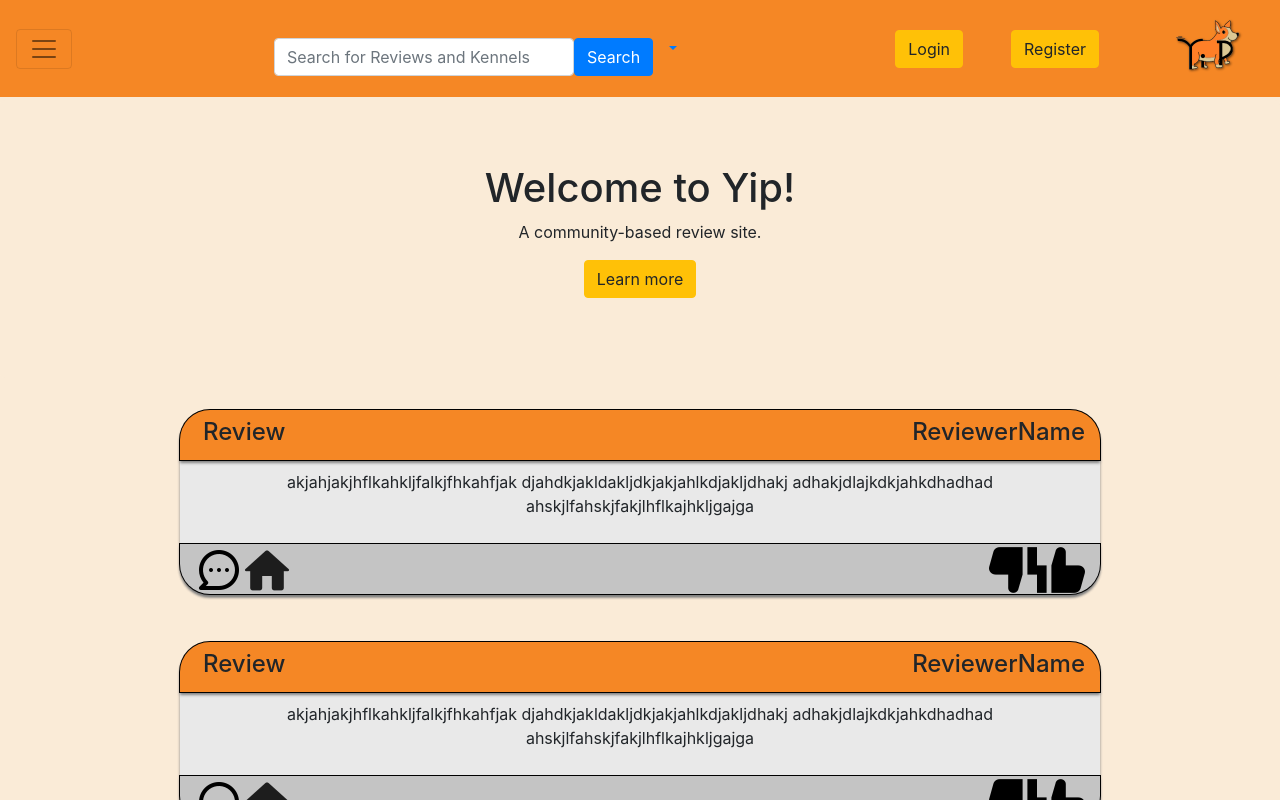
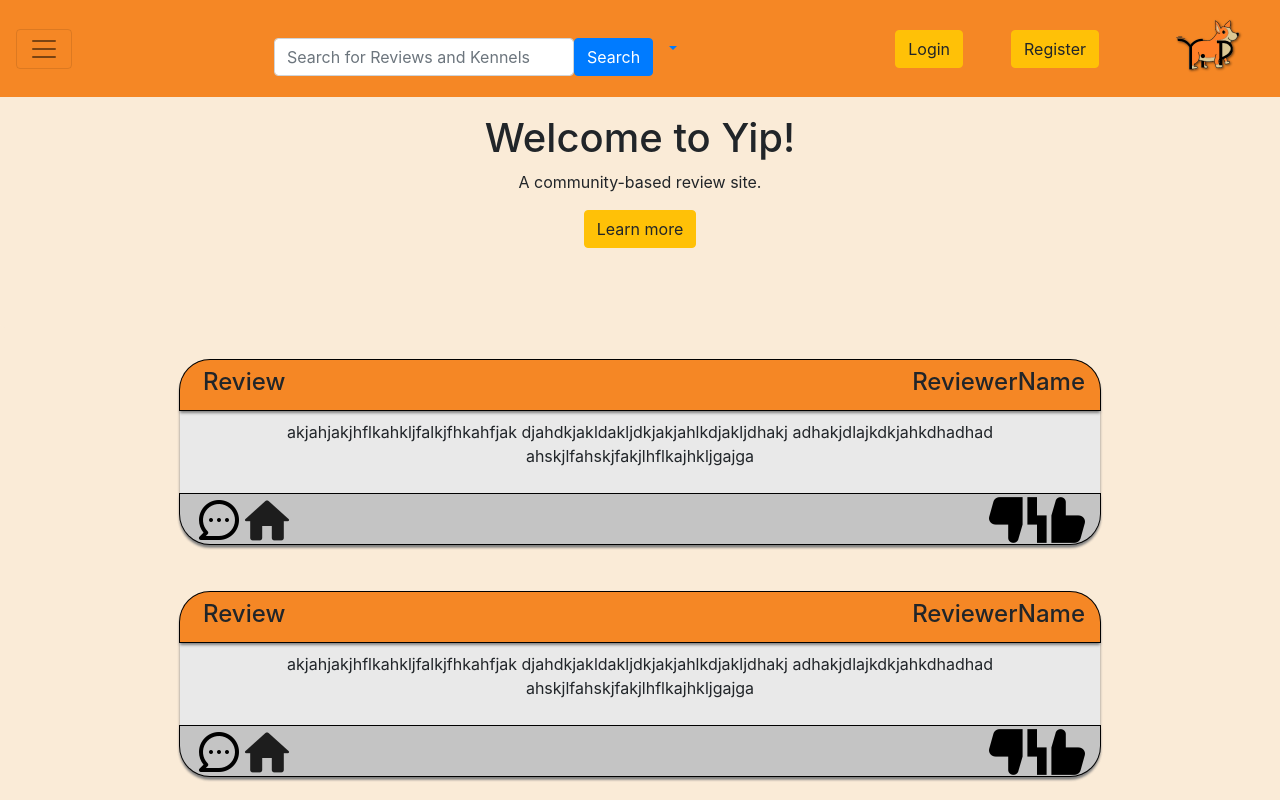
Before and after one commit to dawsonbdo/Yip, a React app in the folder frontend/: page / in a window 1280 px wide. Shown: the top 800 px of the page. Built offline with nearby package versions, Linux system fonts and the light colour scheme; no server answers; the HTML template or start-up script is replaced by a standard one.

Commit message:
Started Review page

```diff
--- a/frontend/src/css/App.css
+++ b/frontend/src/css/App.css
@@ -11,7 +11,7 @@ body {
 }
 
 #spaceNav {
-  padding-bottom: 100px;
+  padding-bottom: 50px;
 }
 
 #jumbotron {
--- a/frontend/src/js/App.js
+++ b/frontend/src/js/App.js
@@ -8,6 +8,7 @@ import Register from "./components/Register";
 import Login from "./components/Login";
 import CreateReview from "./components/CreateReview"
 import RecoverPassword from './components/RecoverPassword';
+import Review from './components/Review';
 
 function App() {
   return (
@@ -19,6 +20,7 @@ function App() {
           <Route path="/register" exact component={Register} />
           <Route path="/createreview" exact component={CreateReview} />
           <Route path="/recoverpassword" exact component={RecoverPassword} />
+          <Route path="/review" exact component={Review} />
         </Switch>
       </div>
     </Router>
--- /dev/null
+++ b/frontend/src/js/components/Review.js
@@ -0,0 +1,22 @@
+import React, {Component} from 'react';
+
+import Jumbotron from "react-bootstrap/Jumbotron";
+import Button from 'react-bootstrap/Button';
+import YipNavBar from "./YipNavBar";
+import CommentCard from './CommentCard';
+
+class Review extends Component {
+    render() {
+        return (
+            <div>
+                <YipNavBar />
+                <Jumbotron id="jumbotron" className="text-left">
+                    <h1>Review Name</h1>
+                    <h4>Reviewer Name</h4>
+                </Jumbotron>
+            </div>
+        );
+    }
+}
+
+export default Review;
```
